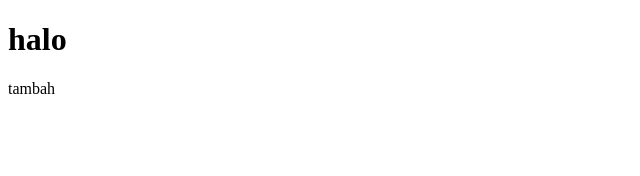
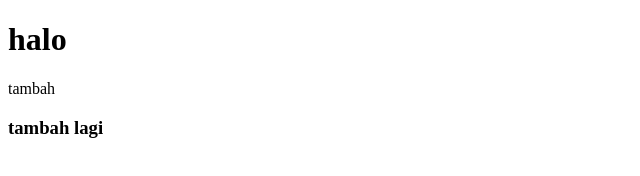
Before and after one commit to yogitriant/yogigit, a plain HTML site: page index.html in a window 1280 px wide. Shown: the whole page, without its empty margins (0-640 px from the left). Drawn offline with Linux system fonts and the light colour scheme.

Commit message:
tambah h3

```diff
--- a/index.html
+++ b/index.html
@@ -8,5 +8,6 @@
   <body>
     <h1>halo</h1>
     <p>tambah</p>
+    <h3>tambah lagi</h3>
   </body>
 </html>
```
